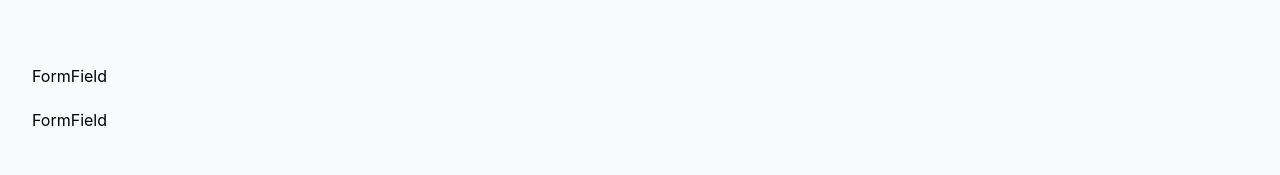
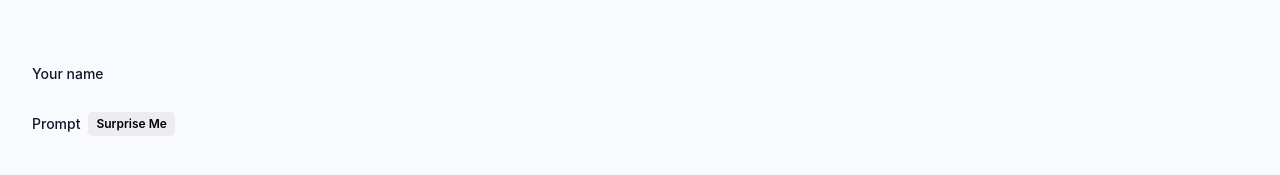
Before and after one commit to alanxu186/Dalle_clone, a React (Vite) app in the folder client/: page /create-post in a window 1280 px wide. Shown: the part 161-336 px from the top of the page. Built offline with nearby package versions, Linux system fonts and the light colour scheme; a web font is replaced by a local one.

Commit message:
destructured props in FormField, create label and button element for surpriseMe functionality

```diff
--- a/client/src/components/FormField.jsx
+++ b/client/src/components/FormField.jsx
@@ -1,8 +1,22 @@
 import React from 'react'
 
-const FormField = () => {
+const FormField = ({ LabelName, type, name, placeholder, value, handleChange, isSurpriseMe, handleSurpriseMe }) => {
     return (
-        <div>FormField</div>
+        <div>
+            <div className='flex items-center gap-2 mb-2'>
+                <label htmlFor={name} className='block text-sm font-medium text-gray-900'>
+                    {LabelName}
+                </label>
+                {isSurpriseMe && (
+                    <button
+                        type='button'
+                        onClick={handleSurpriseMe}
+                        className='font-semibold text-xs bg-[#ECECF1] py-1 px-2 rounded-[5px] text-black'>
+                        Surprise Me
+                    </button>
+                )}
+            </div>
+        </div>
     )
 }
 
```
